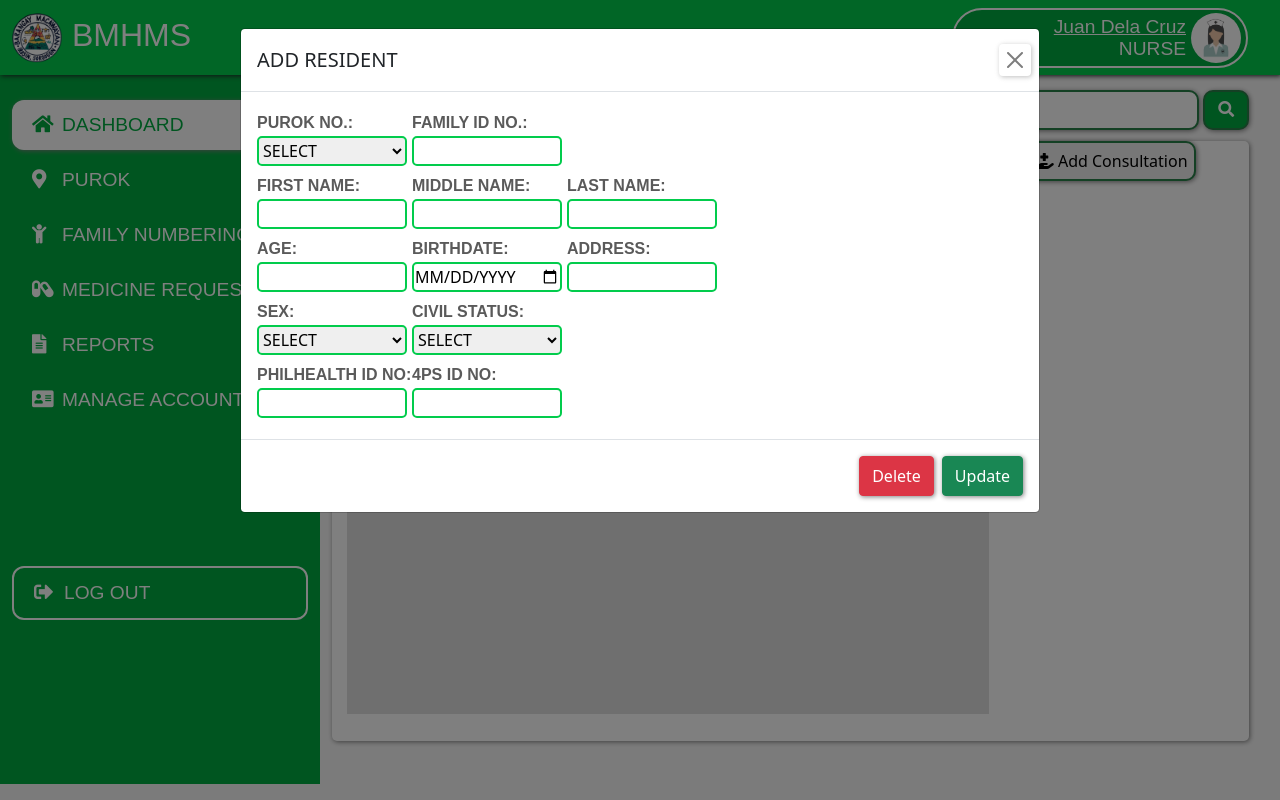
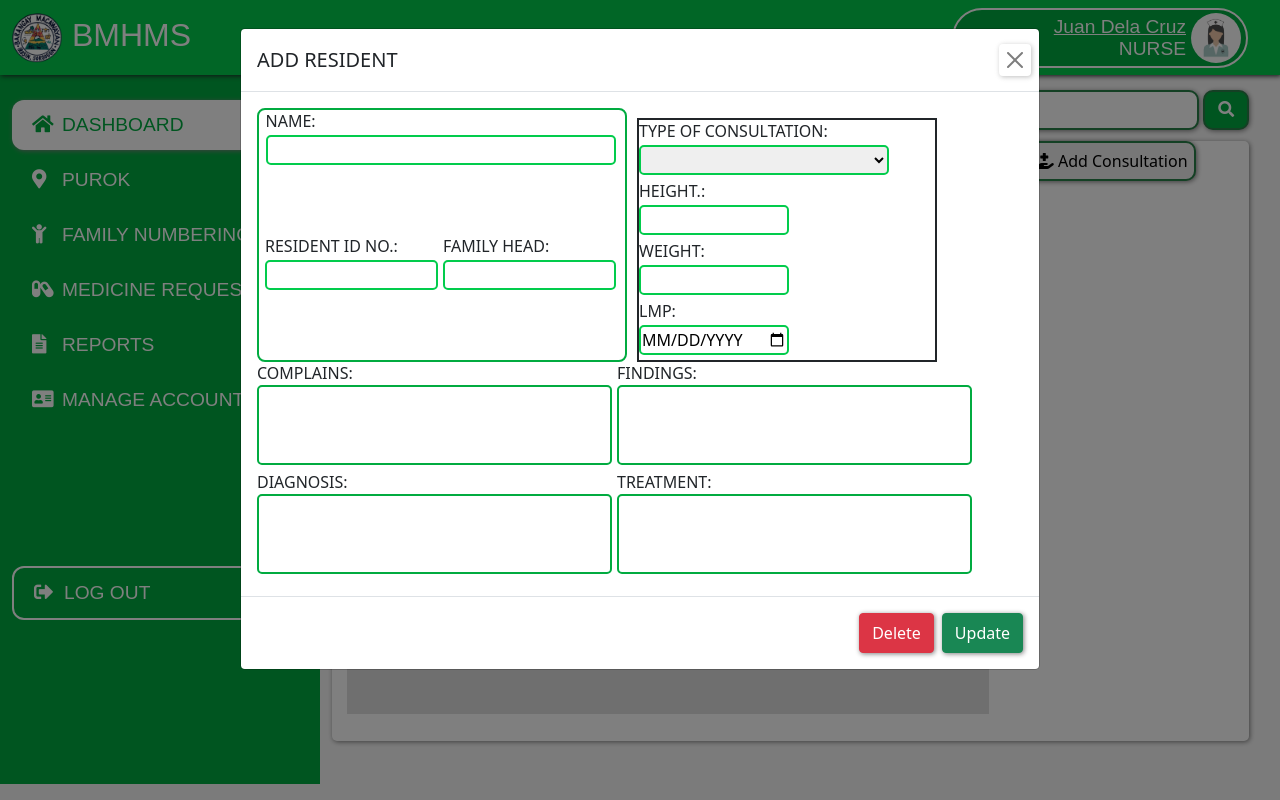
Before and after one commit to johnkenneth24/bmhms-capstone-project, a PHP site: page /health_consultation.php in a window 1280 px wide, after a click on "See more...". Run offline with PHP 8.4, Linux system fonts and the light colour scheme; lists and menus that the app fills with data are empty.

Commit message:
done modal healt hconsultation

```diff
--- a/dashboard_style.css
+++ b/dashboard_style.css
@@ -326,3 +326,84 @@ select {
 }
 
 /*health consultation*/
+
+.add-consultation input,
+select {
+  box-sizing: border-box;
+  width: 150px;
+  height: 30px;
+  margin: 2px 5px 5px 0px;
+  text-transform: capitalize;
+  border: 2px solid #02cc4c;
+  border-radius: 5px;
+  outline: none;
+}
+
+.add-consultation .con-info {
+  border: 2px solid #01ab40;
+  width: 370px;
+  border-radius: 8px;
+  padding-left: 2px;
+  margin-right: 10px;
+}
+
+.consultation-info input {
+  width: 350px;
+}
+
+.con-info .consultation-acc input {
+  width: 173px;
+}
+
+.consult-acc-srch {
+  width: 370px;
+}
+
+.consult-acc-srch .dbcon-input,
+.dbcon-searchbtn {
+  width: 300px;
+  height: 40px;
+  border-radius: 5px;
+}
+
+.dbcon-searchbtn {
+  background-color: #01ab40;
+}
+
+.consult-acc {
+  width: 800px;
+  margin-top: 10px;
+}
+
+.consult-acc input {
+  text-transform: uppercase;
+}
+
+.consult-acc select {
+  width: 250px;
+}
+
+.consult-info .comment {
+  box-sizing: border-box;
+  background-color: #ffff;
+  width: 355px;
+  height: 80px;
+  margin-right: 5px;
+  resize: none;
+  border: 2px solid #01ab40;
+  border-radius: 5px;
+}
+
+.consult-acc-seemore {
+  width: 300px;
+  margin-top: 10px;
+  border: 2px solid;
+}
+
+.consult-acc-seemore input {
+  text-transform: uppercase;
+}
+
+.consult-acc-seemore select {
+  width: 250px;
+}
--- a/health_consultation.php
+++ b/health_consultation.php
@@ -77,84 +77,65 @@
                         <button type="button" class="btn-close" data-bs-dismiss="modal" aria-label="Close"></button>
                       </div>
                       <div class="modal-body">
-                        <form class="add-resident">
-                          <div class="d-flex flex-wrap identification">
+                        <form class="d-flex flex-wrap add-consultation">
+
+                          <div class="con-info d-flex flex-wrap justify-content-center">
+                            <div class="d-flex consultation-info">
+                              <div class="input-box-name">
+                                <div class="details">NAME:</div>
+                                <input type="text" placeholder="" required>
+                              </div>
+                            </div>
+                            <div class="flex-wrap d-flex consultation-acc">
+                              <div class="input-box">
+                                <div class="details">RESIDENT ID NO.:</div>
+                                <input type="text" placeholder="" required>
+                              </div>
+                              <div class="input-box">
+                                <div class="details">FAMILY HEAD:</div>
+                                <input type="text" placeholder="" required>
+                              </div>
+                            </div>
+                          </div>
+
+                          <div class="d-flex flex-wrap consult-acc-seemore">
                             <div class="input-box">
-                              <div class="details">Purok No.:</div>
-                              <select class="purok" name="Select">
-                                <option selected>Select</option>'
-                                <option value="one">UNO</option>'
-                                <option value="two">DOS</option>
-                                <option value="three">TRES</option>
-                                <option value="four">KWATRO</option>
-                                <option value="five">SINGKO</option>
-                                <option value="six">SAIS</option>
-                                <option value="seven">SYETE</option>
-                              </select>
+                              <div class="details">TYPE OF CONSULTATION:</div>
+                              <select type="text" placeholder="" required></select>
                             </div>
                             <div class="input-box">
-                              <div class="details">Family ID No.:</div>
-                              <input type="text" placeholder="" required>
-                            </div>
-                          </div>
-                          <div class="d-flex flex-wrap identification">
-                            <div class="input-box">
-                              <div class="details">First Name:</div>
+                              <div class="details">HEIGHT.:</div>
                               <input type="text" placeholder="" required>
                             </div>
                             <div class="input-box">
-                              <div class="details">Middle Name:</div>
+                              <div class="details">WEIGHT:</div>
                               <input type="text" placeholder="" required>
                             </div>
                             <div class="input-box">
-                              <div class="details">Last Name:</div>
-                              <input type="text" placeholder="" required>
+                              <div class="details">LMP:</div>
+                              <input type="date" placeholder="">
                             </div>
                           </div>
-                          <div class="d-flex flex-wrap identification">
+
+                          <div class="d-flex flex-wrap consult-info">
                             <div class="input-box">
-                              <div class="details">Age:</div>
-                              <input type="text" placeholder="" required>
+                              <div class="details">COMPLAINS:</div>
+                              <textarea class="comment" placeholder=""></textarea>
                             </div>
                             <div class="input-box">
-                              <div class="details">Birthdate:</div>
-                              <input type="date" class="date" placeholder="" required>
+                              <div class="details">FINDINGS:</div>
+                              <textarea class="comment" placeholder=""></textarea>
                             </div>
                             <div class="input-box">
-                              <div class="details">Address:</div>
-                              <input type="text" placeholder="" required>
+                              <div class="details">DIAGNOSIS:</div>
+                              <textarea class="comment" placeholder=""></textarea>
+                            </div>
+                            <div class="input-box">
+                              <div class="details">TREATMENT:</div>
+                              <textarea class="comment" placeholder=""></textarea>
                             </div>
                           </div>
-                          <div class="d-flex flex-wrap identification">
-                            <div class="input-box">
-                              <div class="details">Sex:</div>
-                              <select class="gender" name="gender">
-                                <option selected>Select</option>'
-                                <option value="male">Male</option>
-                                <option value="female">Female</option>
-                              </select>
-                            </div>
-                            <div class="input-box">
-                              <div class="details">Civil Status:</div>
-                              <select class="civil-status" name="civil-stat">
-                                <option selected>Select</option>'
-                                <option value="single">Single</option>
-                                <option value="married">Married</option>
-                                <option value="divorced">Divorced</option>
-                                <option value="Widowed">Widowed</option>
-                              </select>
-                            </div>
-                          </div>
-                          <div class="d-flex flex-wrap identification">
-                            <div class="input-box">
-                              <div class="details">PhilHealth ID No:</div>
-                              <input type="text" placeholder="" required>
-                            </div>
-                            <div class="input-box">
-                              <div class="details">4PS ID No:</div>
-                              <input type="text" placeholder="" required>
-                            </div>
-                          </div>
+
                         </form>
                       </div>
                       <div class="modal-footer">
@@ -184,9 +165,9 @@
                       <button type="button" class="btn-close" data-bs-dismiss="modal" aria-label="Close"></button>
                     </div>
                     <div class="modal-body">
-                      <form class="d-flex add-consultation">
+                      <form class="d-flex flex-wrap add-consultation">
 
-                        <div class="con-info">
+                        <div class="con-info d-flex flex-wrap justify-content-center">
                           <div class="d-flex consultation-info">
                             <div class="input-box-name">
                               <div class="details">NAME:</div>
@@ -205,15 +186,12 @@
                           </div>
                         </div>
 
-                        <div class="d-flex flex-wrap consultation-acc">
-                          <form class="dbres-search">
-                            <input class="dbres-input" placeholder="Search...">
-                            <button class="dbres-searchbtn" type="submit"><i class="fas fa-search"></i></button>
-                          </form>
-                          <button type="button" class="btn btn-success">Add Consultation</button>
+                        <div class="d-grid flex-wrap align-items-center consult-acc-srch">
+                          <input class="dbcon-input" placeholder="Search name of resident...">
+                          <button class="dbcon-searchbtn" type="submit"><i class="fas fa-search"></i></button>
                         </div>
 
-                        <div class="d-flex flex-wrap consultation-acc">
+                        <div class="d-flex flex-wrap consult-acc">
                           <div class="input-box">
                             <div class="details">TYPE OF CONSULTATION:</div>
                             <select type="text" placeholder="" required></select>
@@ -231,25 +209,25 @@
                             <input type="date" placeholder="">
                           </div>
                         </div>
-                        <div class="d-flex flex-wrap consultation-acc">
+
+                        <div class="d-flex flex-wrap consult-info">
                           <div class="input-box">
                             <div class="details">COMPLAINS:</div>
-                            <input type="text" placeholder="" required>
+                            <textarea class="comment" placeholder=""></textarea>
                           </div>
                           <div class="input-box">
-                            <div class="details">FINDINGS.:</div>
-                            <input type="text" placeholder="" required>
+                            <div class="details">FINDINGS:</div>
+                            <textarea class="comment" placeholder=""></textarea>
                           </div>
                           <div class="input-box">
                             <div class="details">DIAGNOSIS:</div>
-                            <input type="text" placeholder="" required>
+                            <textarea class="comment" placeholder=""></textarea>
                           </div>
                           <div class="input-box">
                             <div class="details">TREATMENT:</div>
-                            <input type="text" placeholder="" required>
+                            <textarea class="comment" placeholder=""></textarea>
                           </div>
                         </div>
-
                       </form>
                     </div>
 
```
